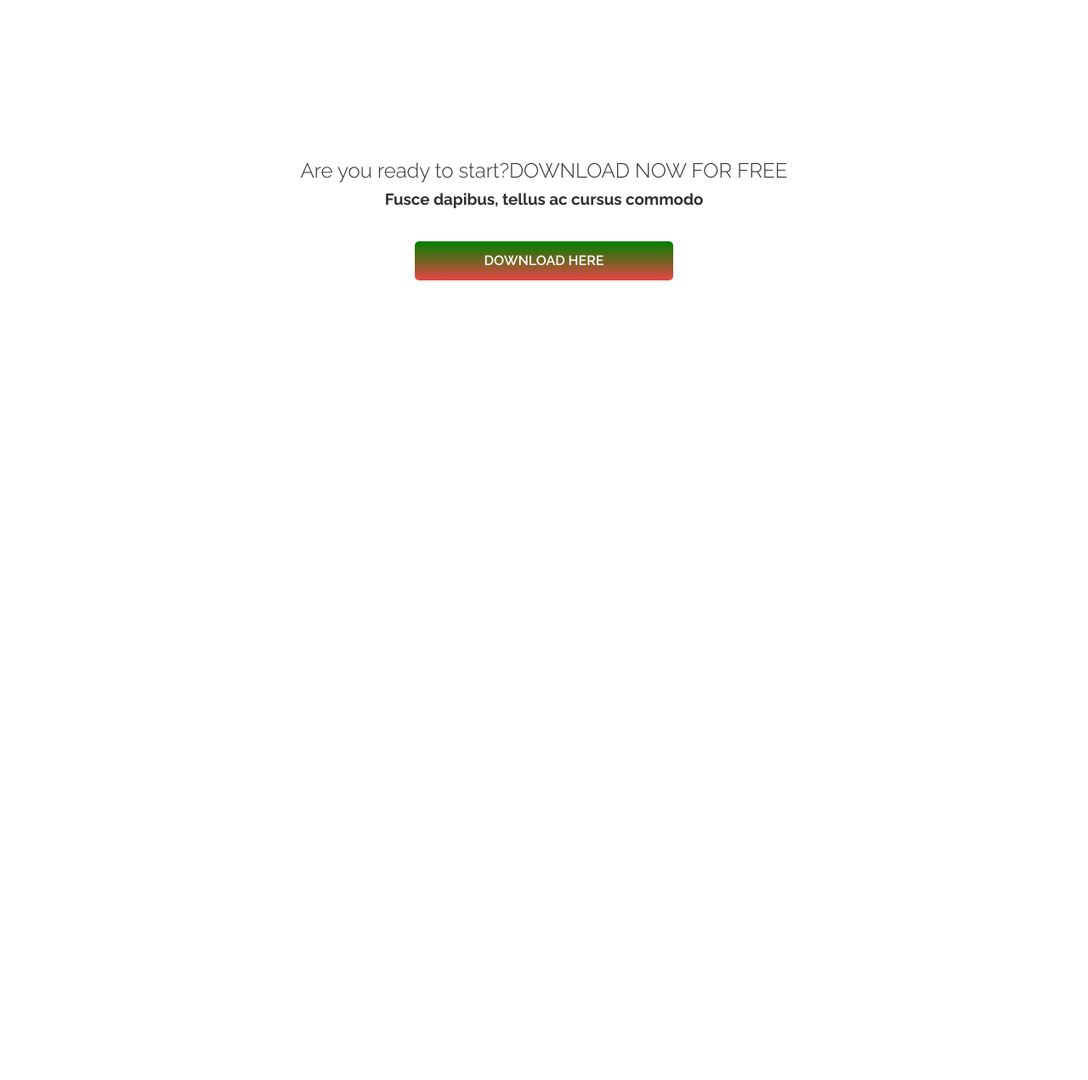
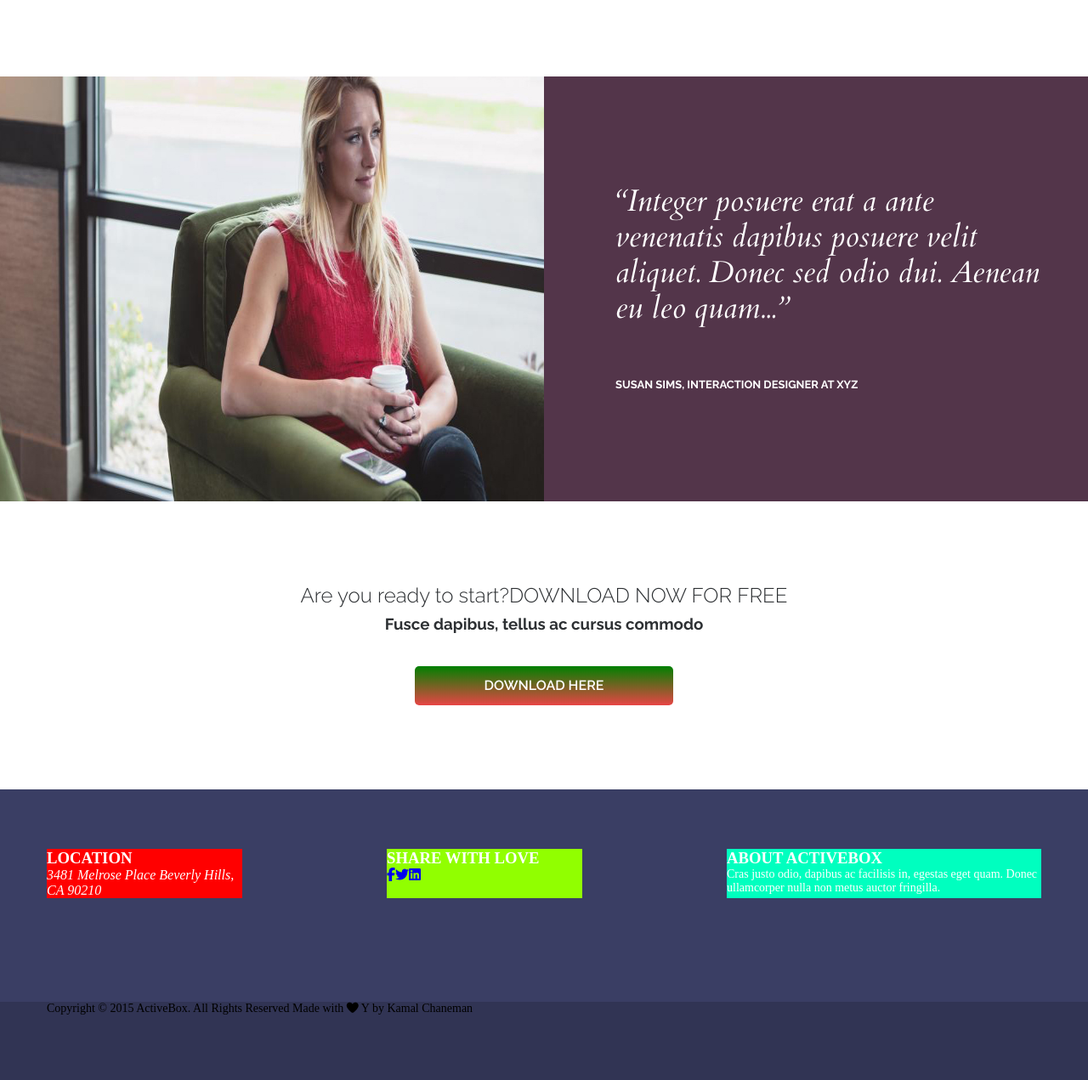
Before and after one commit to RWDD-Sajal-Acharjee/ActiveBox, a plain HTML site: page index.html in a window 1280 px wide. Shown: the part 2609-3880 px from the top of the page at 85% size. Before the commit the page ends 3038 px from the top, so only its background shows below. Drawn offline with nearby package versions, Linux system fonts and the light colour scheme.

Commit message:
Modified

```diff
--- a/css/style.css
+++ b/css/style.css
@@ -346,6 +346,19 @@ nav .navbar .logo a img{
     width: 270px;
 }
 
+#team .teamMembers .member .image{
+    overflow: hidden;
+}
+
+#team .teamMembers .member img:hover{
+    transform: scale(1.2);
+    transition: all linear .4s;
+    -webkit-transform: scale(1.2);
+    -moz-transform: scale(1.2);
+    -ms-transform: scale(1.2);
+    -o-transform: scale(1.2);
+}
+
 #team .teamMembers .member h2{
     font-size: 22px;
     color: var(--headingcol);
@@ -391,6 +404,44 @@ nav .navbar .logo a img{
 ============================= */
 
 /* ==========================
+    Portfolio section start
+============================= */
+#portfolio{
+    height: 500px;
+    background: #53354a;
+}
+#portfolio .portfolioContent .portfolioImage{
+    width: 50%;
+    height: 500px;
+    background: #53354a;
+}
+
+#portfolio .portfolioContent .portfolioImage img{
+    width: 100%;
+    height: 100%;
+}
+
+#portfolio .portfolioContent .portfolioText{
+    width: 500px;
+    margin-left: 84px;
+}
+
+#portfolio .portfolioContent .portfolioText p{
+    line-height: 42px;
+    font-size: 35.9px;
+}
+
+#portfolio .portfolioContent .portfolioText h2{
+    line-height: 21px;
+    font-size: 13px;
+    padding-top: 58px;
+}
+/* ==========================
+    End of portfolio section
+============================= */
+
+
+/* ==========================
     Download section start
 ============================= */
 
@@ -434,6 +485,53 @@ nav .navbar .logo a img{
     -ms-transform: scale(1.01);
     -o-transform: scale(1.01);
 }
+
 /* ==========================
     End of Download section
 ============================= */
+
+
+
+/* ==========================
+   Footer section start
+============================= */
+
+#footer{
+    height: 342px;
+    background: rebeccapurple;
+}
+
+#footer .footerTop{
+    background: #3a3e64;
+    height: 250px;
+}
+
+#footer .footerTop .footerTopContent{
+    padding-top: 70px;
+}
+
+#footer .footerTop .footerTopContent .location{
+    width: 230px;
+    background: red;
+
+}
+
+#footer .footerTop .footerTopContent .sharewithLove{
+    width: 230px;
+    background: rgb(145, 255, 0);
+}
+
+#footer .footerTop .footerTopContent .about{
+    width: 370px;
+    background: rgb(0, 255, 191);
+}
+
+#footer .footerBottom{
+    background: #313454;
+    height: 92px;
+}
+
+
+/* ==========================
+    End of Footer section
+============================= */
--- a/index.html
+++ b/index.html
@@ -8,6 +8,7 @@
     <link
         href="https://fonts.googleapis.com/css2?family=Cardo:ital,wght@0,400;0,700;1,400&family=Open+Sans:wght@300;400;500;600;700;800&family=Raleway:ital,wght@0,100;0,200;0,300;0,400;0,500;0,600;0,700;0,800;1,600&display=swap"
         rel="stylesheet">
+    <script src="https://kit.fontawesome.com/66df7f163c.js" crossorigin="anonymous"></script>
     <link rel="stylesheet" href="css/all.min.css">
     <link rel="stylesheet" href="css/style.css">
 </head>
@@ -191,10 +192,14 @@
         <div class="container teamMembers display-flex justify-cntn-space-btwn">
             <div class="member">
                 <figure>
-                    <img src="images/member-1.jpg" alt="member-1">
+                    <div class="image">
+                        <img src="images/member-1.jpg" alt="member-1">
+                    </div>
                     <h2 class="ralewayfont-Reg">Ruth Woods</h2>
-                    <h3 class="ralewayfont-Reg">Founder, CEO</h3>
-                    <p class="ralewayfont-Reg">usce dapibus, tellus ac cursus commodo, tortor mauris condimentum nibh, ut fermentum massa justo sit amet risus. Maecenas sed diam eget risus varius blandit sit amet non magna. Nullam quis risus eget urna mollis ornare vel eu leo.</p>
+                    <h3 class="ralewayfont-Reg text-uppercase">Founder, CEO</h3>
+                    <p class="ralewayfont-Reg">usce dapibus, tellus ac cursus commodo, tortor mauris condimentum nibh,
+                        ut fermentum massa justo sit amet risus. Maecenas sed diam eget risus varius blandit sit amet
+                        non magna. Nullam quis risus eget urna mollis ornare vel eu leo.</p>
 
                     <ul class="display-flex">
                         <li><a href="#"><i class="fab fa-facebook-f"></i></a></li>
@@ -205,10 +210,14 @@
             </div>
             <div class="member">
                 <figure>
-                    <img src="images/member-1.jpg" alt="member-1">
+                    <div class="image">
+                        <img src="images/member-1.jpg" alt="member-1">
+                    </div>
                     <h2 class="ralewayfont-Reg">Ruth Woods</h2>
-                    <h3 class="ralewayfont-Reg">Founder, CEO</h3>
-                    <p class="ralewayfont-Reg">usce dapibus, tellus ac cursus commodo, tortor mauris condimentum nibh, ut fermentum massa justo sit amet risus. Maecenas sed diam eget risus varius blandit sit amet non magna. Nullam quis risus eget urna mollis ornare vel eu leo.</p>
+                    <h3 class="ralewayfont-Reg text-uppercase">Founder, CEO</h3>
+                    <p class="ralewayfont-Reg">usce dapibus, tellus ac cursus commodo, tortor mauris condimentum nibh,
+                        ut fermentum massa justo sit amet risus. Maecenas sed diam eget risus varius blandit sit amet
+                        non magna. Nullam quis risus eget urna mollis ornare vel eu leo.</p>
 
                     <ul class="display-flex">
                         <li><a href="#"><i class="fab fa-facebook-f"></i></a></li>
@@ -219,10 +228,14 @@
             </div>
             <div class="member">
                 <figure>
-                    <img src="images/member-1.jpg" alt="member-1">
+                    <div class="image">
+                        <img src="images/member-1.jpg" alt="member-1">
+                    </div>
                     <h2 class="ralewayfont-Reg">Ruth Woods</h2>
-                    <h3 class="ralewayfont-Reg">Founder, CEO</h3>
-                    <p class="ralewayfont-Reg">usce dapibus, tellus ac cursus commodo, tortor mauris condimentum nibh, ut fermentum massa justo sit amet risus. Maecenas sed diam eget risus varius blandit sit amet non magna. Nullam quis risus eget urna mollis ornare vel eu leo.</p>
+                    <h3 class="ralewayfont-Reg text-uppercase">Founder, CEO</h3>
+                    <p class="ralewayfont-Reg">usce dapibus, tellus ac cursus commodo, tortor mauris condimentum nibh,
+                        ut fermentum massa justo sit amet risus. Maecenas sed diam eget risus varius blandit sit amet
+                        non magna. Nullam quis risus eget urna mollis ornare vel eu leo.</p>
 
                     <ul class="display-flex">
                         <li><a href="#"><i class="fab fa-facebook-f"></i></a></li>
@@ -233,10 +246,14 @@
             </div>
             <div class="member">
                 <figure>
-                    <img src="images/member-1.jpg" alt="member-1">
+                    <div class="image">
+                        <img src="images/member-1.jpg" alt="member-1">
+                    </div>
                     <h2 class="ralewayfont-Reg">Ruth Woods</h2>
-                    <h3 class="ralewayfont-Reg">Founder, CEO</h3>
-                    <p class="ralewayfont-Reg">usce dapibus, tellus ac cursus commodo, tortor mauris condimentum nibh, ut fermentum massa justo sit amet risus. Maecenas sed diam eget risus varius blandit sit amet non magna. Nullam quis risus eget urna mollis ornare vel eu leo.</p>
+                    <h3 class="ralewayfont-Reg text-uppercase">Founder, CEO</h3>
+                    <p class="ralewayfont-Reg">usce dapibus, tellus ac cursus commodo, tortor mauris condimentum nibh,
+                        ut fermentum massa justo sit amet risus. Maecenas sed diam eget risus varius blandit sit amet
+                        non magna. Nullam quis risus eget urna mollis ornare vel eu leo.</p>
 
                     <ul class="display-flex">
                         <li><a href="#"><i class="fab fa-facebook-f"></i></a></li>
@@ -252,19 +269,65 @@
 
     <!-- Portfolio section start -->
     <section id="portfolio">
-
+        <div class="portfolioContent display-flex">
+            <div class="portfolioImage">
+                <img src="images/porfolioImage.jpg" alt="porfolioImage.jpg">
+            </div>
+            <div class="portfolioText display-flex flex-direct-col justify-cntn-cntr  text-color">
+                <p class="cardofont-italic">
+                    “Integer posuere erat a ante venenatis dapibus posuere velit aliquet. Donec sed odio dui. Aenean eu
+                    leo quam...”
+                </p>
+                <h2 class="ralewayfont-Bold text-uppercase">Susan Sims, Interaction Designer at XYZ</h2>
+            </div>
+        </div>
     </section>
     <!-- End of Portfolio section -->
 
     <!-- Download section start -->
     <section id="download">
         <div class="container downloadContent display-flex flex-direct-col justify-cntn-cntr align-Items-cntr">
-            <h2 class="ralewayfont-Light">Are you ready to start?<span class="text-uppercase">Download Now For Free</span></h2>
+            <h2 class="ralewayfont-Light">Are you ready to start?<span class="text-uppercase">Download Now For
+                    Free</span></h2>
             <h3 class="ralewayfont-Bold">Fusce dapibus, tellus ac cursus commodo</h3>
             <a href="#" class="cta-button text-color text-uppercase ralewayfont-SemiBold">Download Here</a>
         </div>
     </section>
     <!-- End of download seciton -->
+
+    <!-- Footer section start -->
+    <section id="footer">
+        <div class="footerTop text-color">
+            <div class="container footerTopContent display-flex justify-cntn-space-btwn">
+                <div class="location">
+                    <h3 class="text-uppercase">Location</h3>
+                    <address>
+                        3481 Melrose Place Beverly Hills, CA 90210
+                    </address>
+                </div>
+                <div class="sharewithLove">
+                    <h3 class="text-uppercase">Share with love</h3>
+                    <ul class="display-flex">
+                        <li><a href="#"><i class="fab fa-facebook-f"></i></a></li>
+                        <li><a href="#"><i class="fab fa-twitter"></i></a></li>
+                        <li><a href="#"><i class="fab fa-linkedin"></i></a></li>
+                    </ul>
+                </div>
+                <div class="about">
+                    <h3 class="text-uppercase">About Activebox</h3>
+                    <p>Cras justo odio, dapibus ac facilisis in, egestas eget quam. Donec ullamcorper nulla non metus
+                        auctor fringilla.</p>
+                </div>
+            </div>
+        </div>
+        <div class="footerBottom">
+            <div class="container footerBottomContent">
+                <p>Copyright © 2015 ActiveBox. All Rights Reserved
+                    Made with <span><i class="fas fa-heart"></i></span> Y by Kamal Chaneman</p>
+            </div>
+        </div>
+    </section>
+    <!-- End of footer section -->
 </body>
 
 </html>
```
Also changed, not shown: images/porfolioImage.jpg (added).
